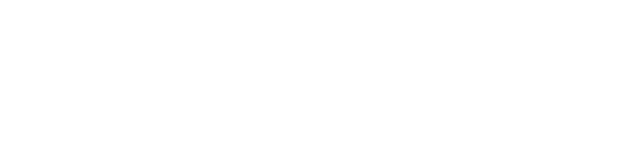
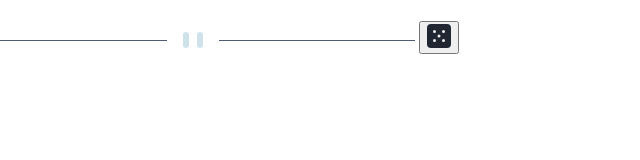
Before and after one commit to jjalbuenacabuyao/advice-generator-app-main, a website: page public/index.html in a window 1280 px wide. Shown: the whole page, without its empty margins (37-677 px from the left). Drawn offline with Linux system fonts and the light colour scheme.

Commit message:
created the markup

```diff
--- a/public/index.html
+++ b/public/index.html
@@ -20,5 +20,19 @@
     <script defer src="../assets/js/index.js"></script>
     <title>Advice generator app</title>
   </head>
-  <body></body>
+  <body>
+    <main>
+      <div>
+        <p data-adviceNumber></p>
+        <h1 data-advice></h1>
+        <picture>
+          <source srcset="../assets/images/pattern-divider-desktop.svg" media="(min-width: 1024px)">
+          <img src="../assets/images/pattern-divider-mobile.svg" alt="">
+        </picture>
+        <button data-dice>
+          <img src="../assets/images/icon-dice.svg" alt="Dice icon">
+        </button>
+      </div>
+    </main>
+  </body>
 </html>
```
